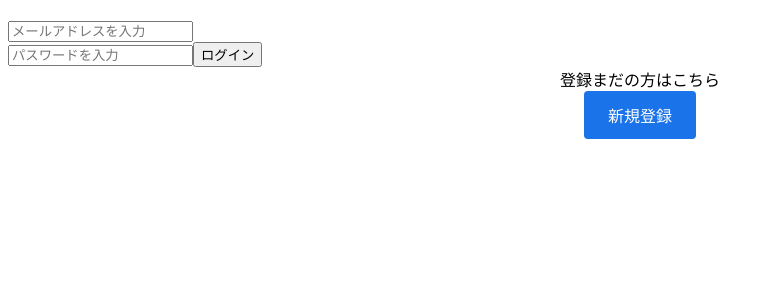
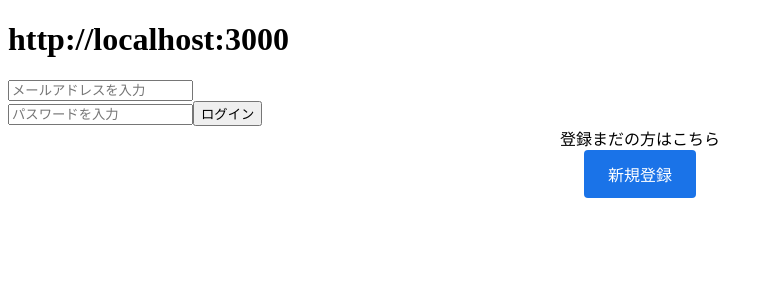
Before and after one commit to Invoice-ti-mukaihatu/invoice_front, a React app: page / in a window 1280 px wide. Shown: the top 300 px of the page, without its empty margins (0-773 px from the left). Built offline with nearby package versions, Linux system fonts and the light colour scheme; no server answers; the HTML template or start-up script is replaced by a standard one.

Commit message:
環境変数を読み込むように修正

```diff
--- a/src/pages/login/Login.tsx
+++ b/src/pages/login/Login.tsx
@@ -2,14 +2,13 @@ import "./Login.css";
 import React, { useState } from "react";
 import axios from "axios";
 import { Link, useNavigate } from "react-router-dom";
+import { BACKEND_BASE_URL } from "../../utilis/config";
 
 export const Login: React.FC = () => {
   const [email, setEmail] = useState("");
   const [password, setPassword] = useState("");
 
   const navigate = useNavigate();
-
-  const { MYSQL_HOST, MYSQL_PORT, MYSQL_USER, MYSQL_PASS, MYSQL_DB, JWT_SECRET_KEY } = process.env;
 
   const handleLogin = async () => {
     try {
@@ -27,7 +26,7 @@ export const Login: React.FC = () => {
 
   return (
     <div>
-      <h1>{MYSQL_HOST}</h1>
+      <h1>{BACKEND_BASE_URL}</h1>
       <input
         type="email"
         value={email}
--- /dev/null
+++ b/src/utilis/config.ts
@@ -0,0 +1 @@
+export const BACKEND_BASE_URL = "http://localhost:3000";
--- a/webpack.config.js
+++ b/webpack.config.js
@@ -1,7 +1,4 @@
 const path = require("path");
-const dotenv = require("dotenv");
-const env = dotenv.config().parsed;
-const webpack = require("webpack");
 
 module.exports = {
   // 開発用の設定
@@ -41,10 +38,4 @@ module.exports = {
   resolve: {
     extensions: [".ts", ".tsx", ".js", ".json"],
   },
-  plugins: [
-    new webpack.DefinePlugin({
-      "process.env": JSON.stringify(env),
-    }),
-    ,
-  ],
 };
```
